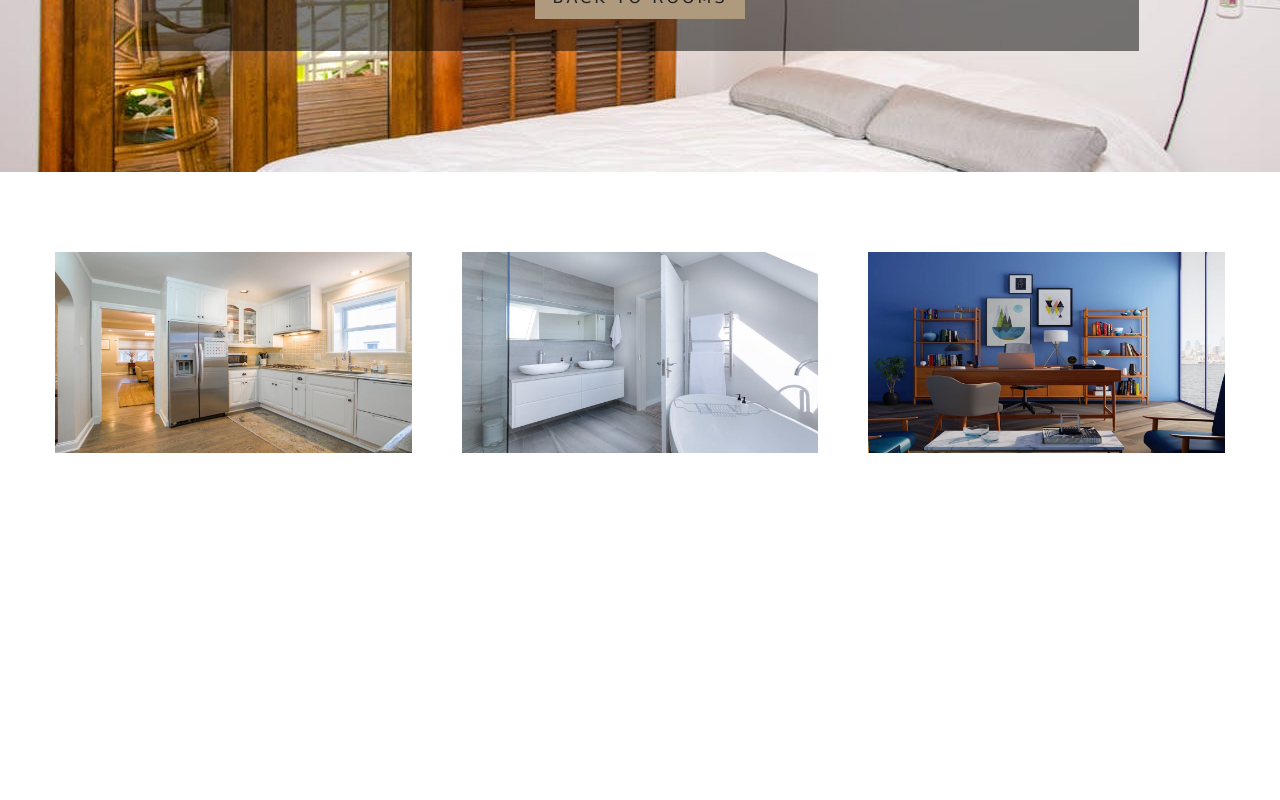
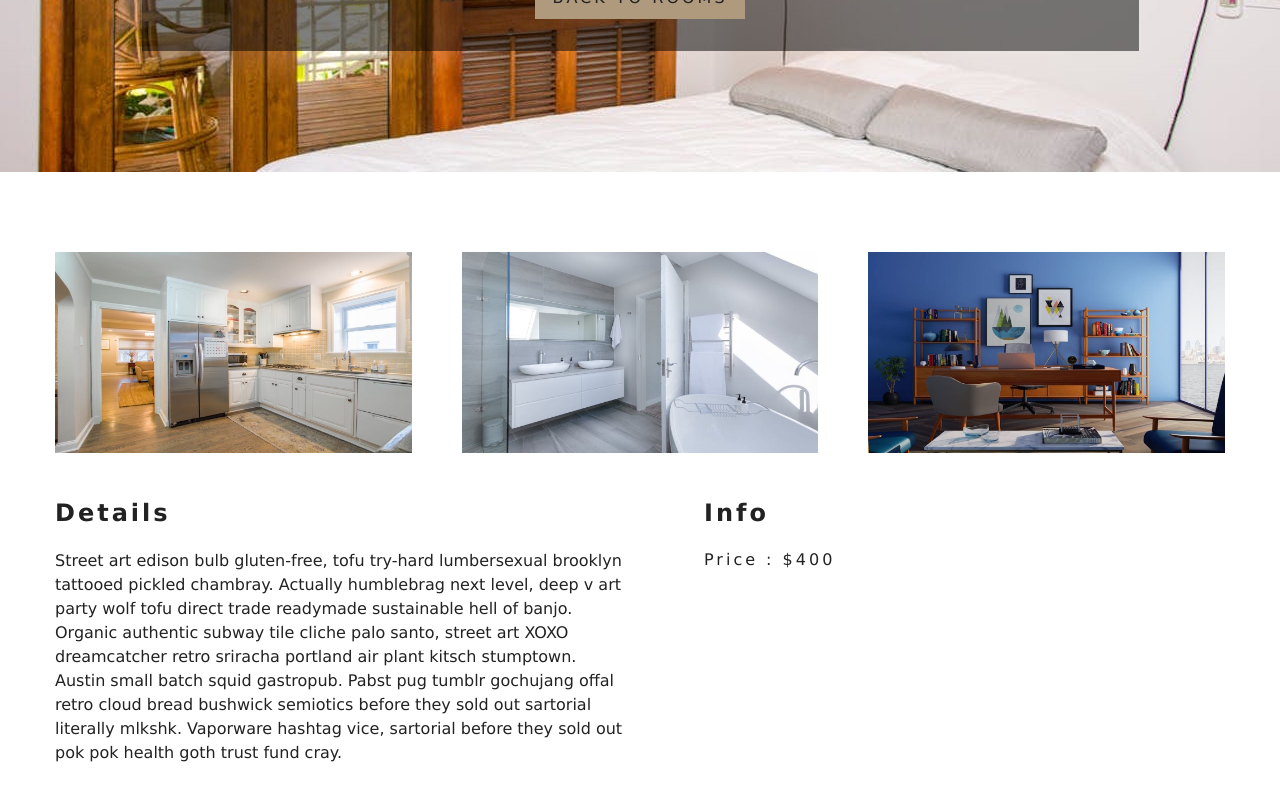
Before and after one commit to jamesdesigns/luxuryhotel-react, a React (Create React App) app: page /rooms/double-deluxe in a window 1280 px wide. Shown: the part 374-1174 px from the top of the page. Before the commit the page ends 891 px from the top, so only its background shows below. Built offline with nearby package versions, Linux system fonts and the light colour scheme.

Commit message:
Add description and price to component

```diff
--- a/src/pages/SingleRoom.js
+++ b/src/pages/SingleRoom.js
@@ -59,6 +59,14 @@
                 })}
             </div>
             <div className="single-room-info">
+                <article className="desc">
+                    <h3>details</h3>
+                    <p>{description}</p>
+                </article>
+                <article className="info">
+                    <h3>info</h3>
+                    <h6>price : ${price}</h6>
+                </article>
 
             </div>
         </section>
```
